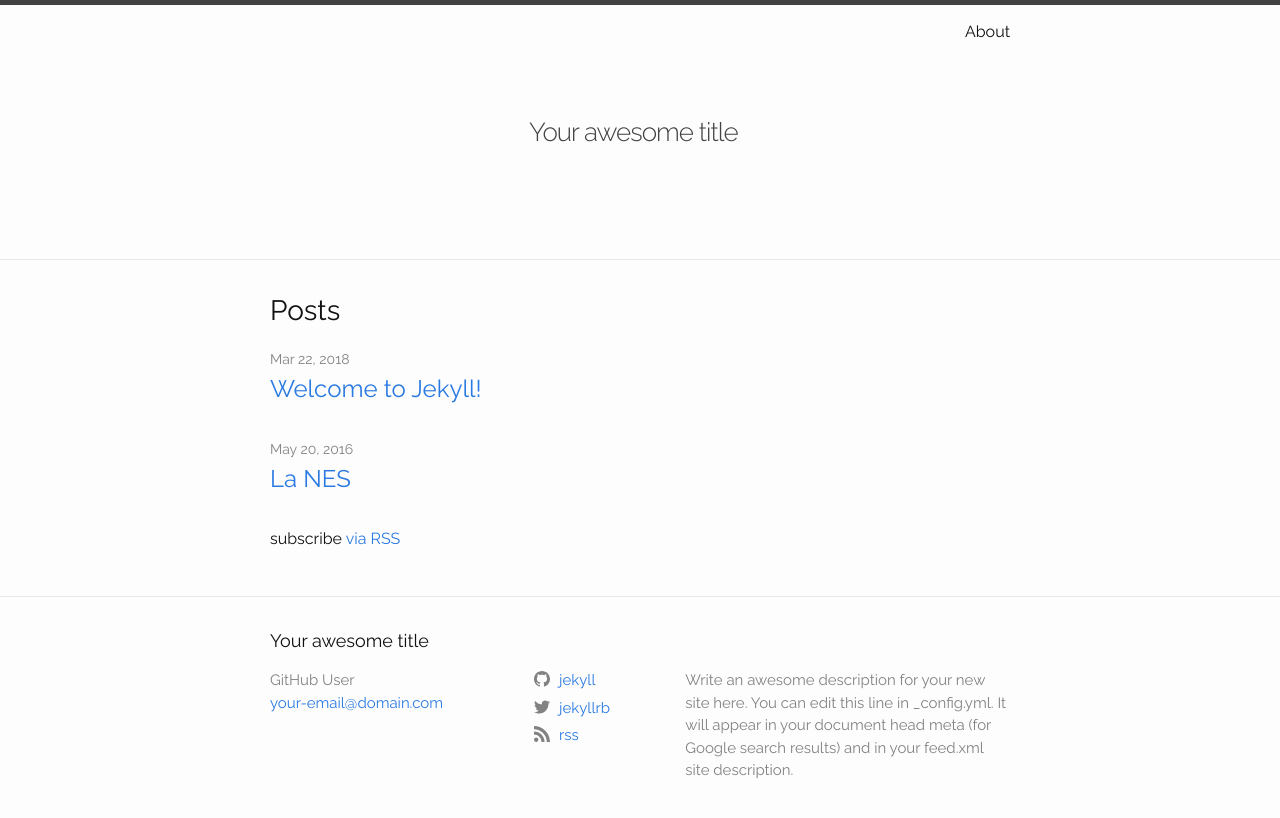
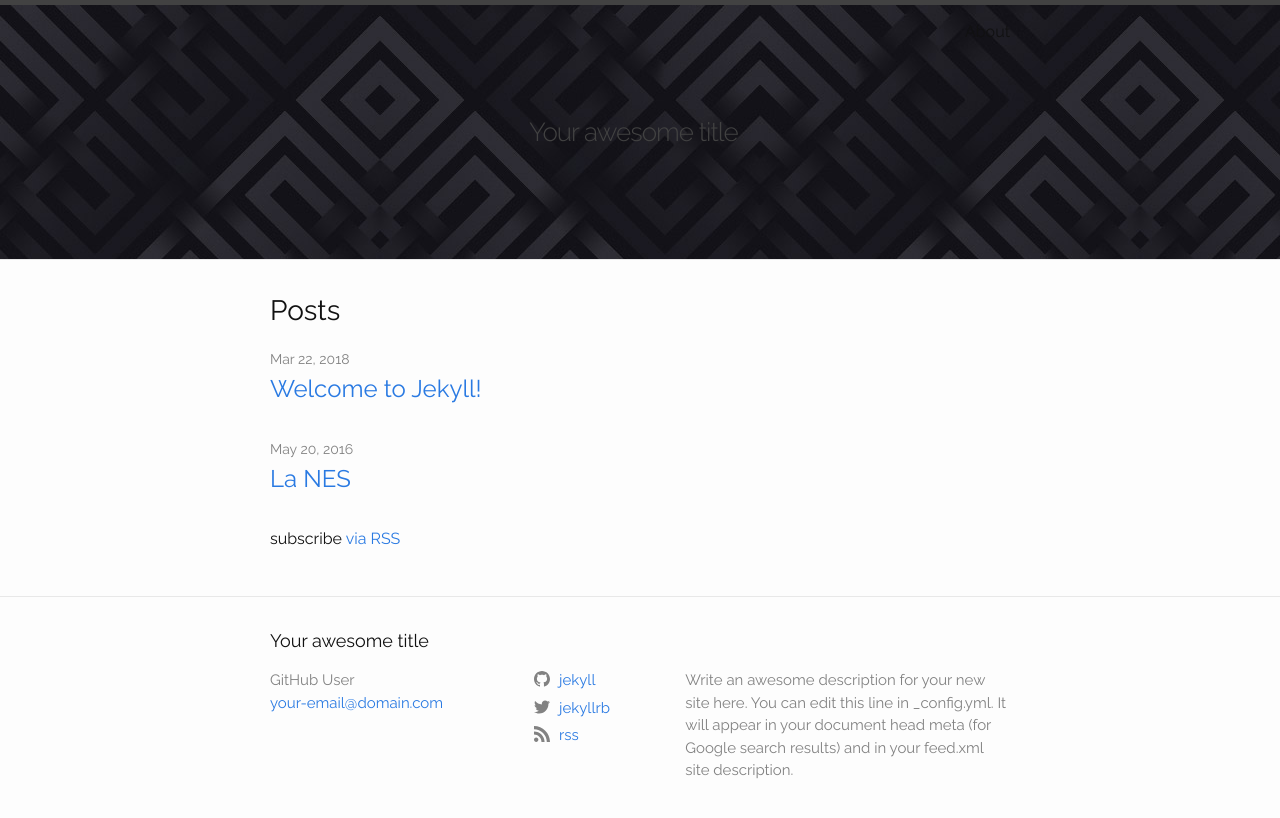
Before and after one commit to thomasdidier/retro, a Jekyll site: the page built from index.md, in a window 1280 px wide. Shown: the top 818 px of the page. Built offline with Jekyll 4.4.1, drawn with Linux system fonts in a browser that asks for light colours.

Commit message:
insertion image header

```diff
--- a/_sass/minima/_layout.scss
+++ b/_sass/minima/_layout.scss
@@ -5,6 +5,7 @@
   border-top: 5px solid $grey-color-dark;
   border-bottom: 1px solid $grey-color-light;
   min-height: $spacing-unit * 1.865;
+  background-image: url(../images/header1.jpg);
 
   // Positioning context for the mobile navigation icon
   position: relative;
```
